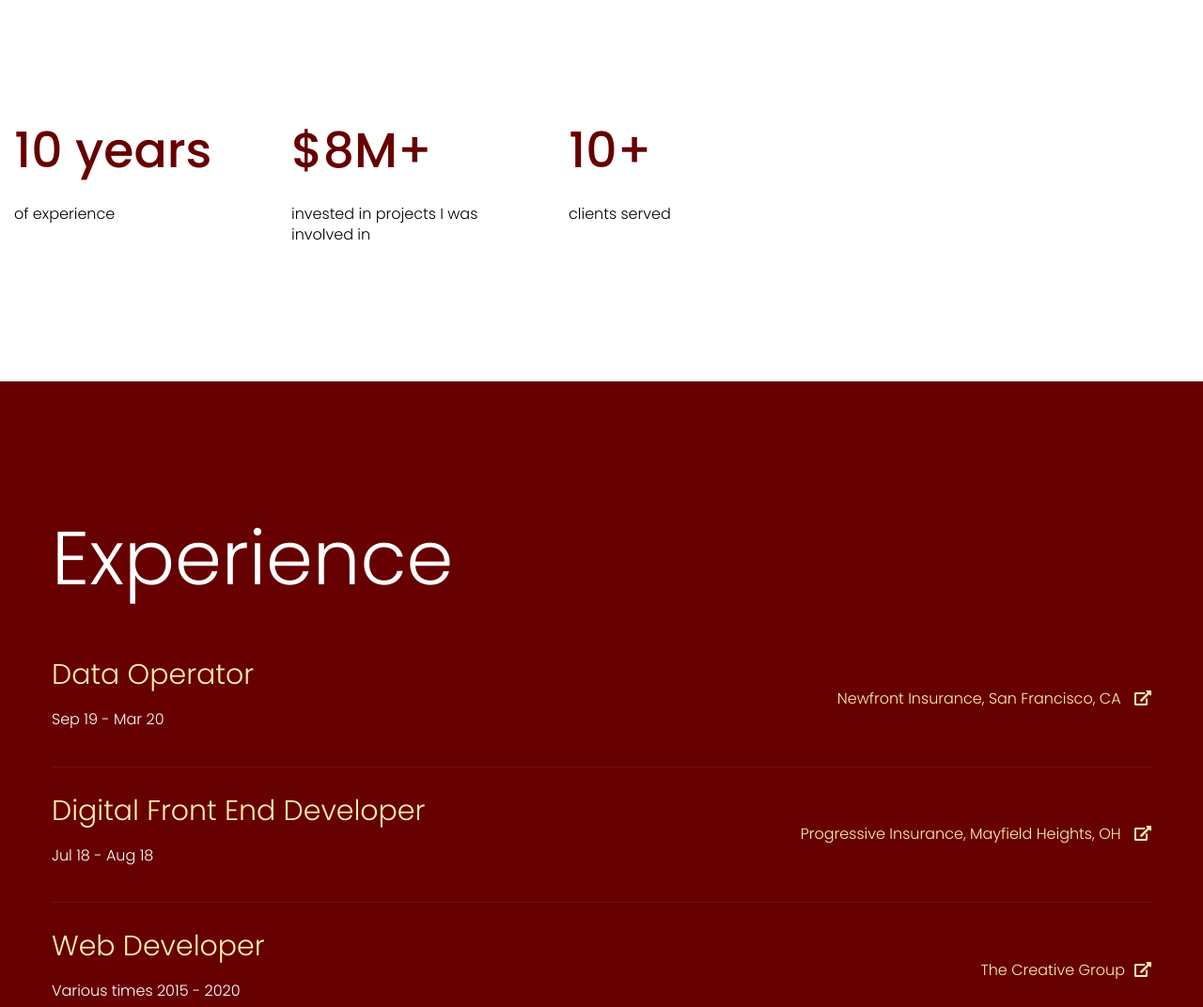
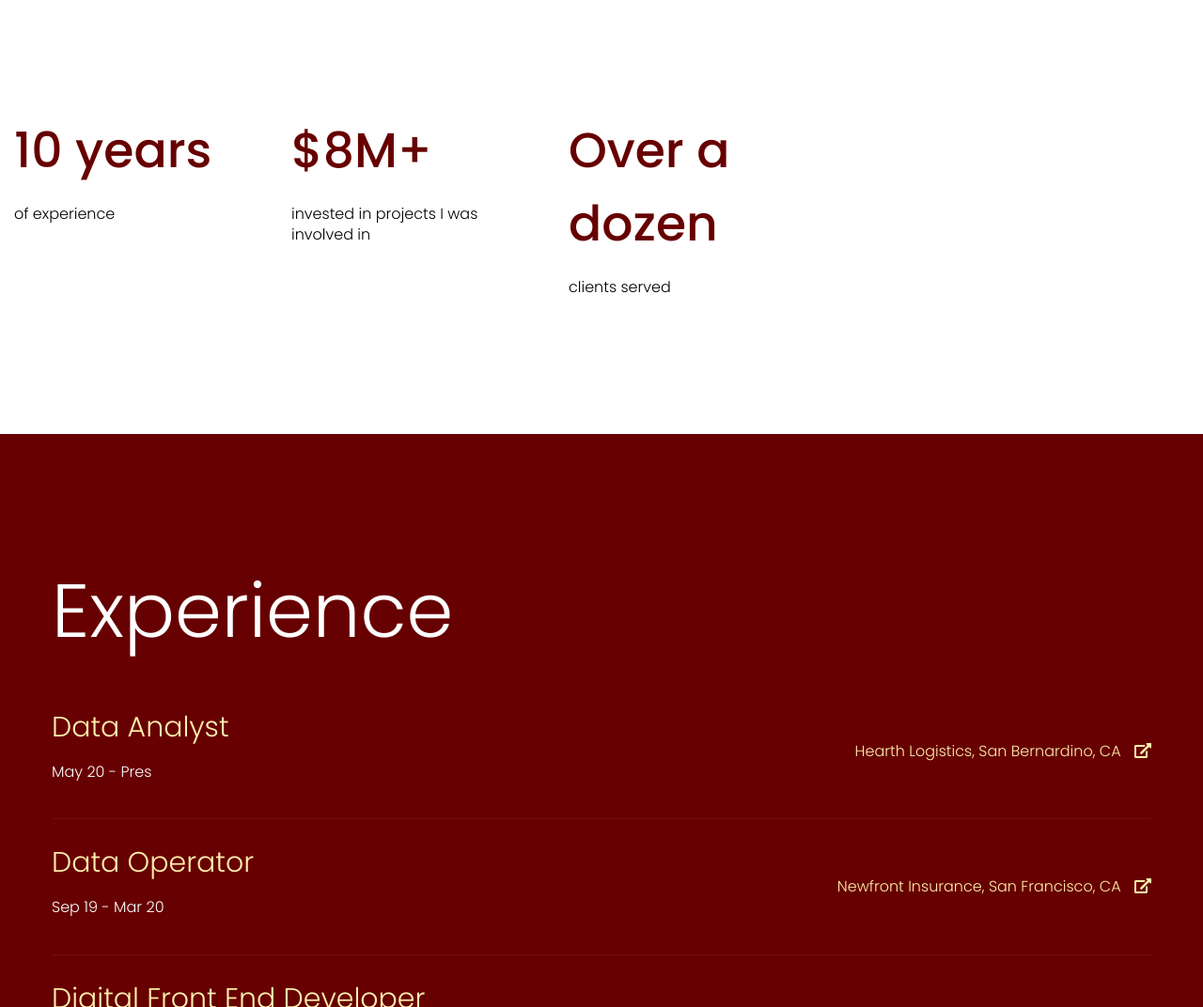
Before and after one commit to aqdev/portfolio, a plain HTML site: page index.html in a window 1280 px wide. Shown: the part 1766-2838 px from the top of the page at 94% size. Drawn offline with Linux system fonts and the light colour scheme.

Commit message:
added current job and updated cv

```diff
--- a/index.html
+++ b/index.html
@@ -84,6 +84,11 @@
                             <div class="hero__caption">
                                 <h1>Andreas<br>Quinones</h1>
                                 <p>Data Science</p>
+                                <p class="cd-headline letters scale invisible">Data Analyst
+                                    <a href="#" class="cd-words-wrapper">
+                                        <b class="is-visible">Hearth Logistics</b>
+                                    </a>
+                                </p>
                                 <p class="cd-headline letters scale invisible">Digital Developer at
                                     <a href="#" class="cd-words-wrapper">
                                         <b class="is-visible">Progressive</b>
@@ -148,7 +153,7 @@
                 </div>
                 <div class="col-lg-3 col-md-4 col-sm-6">
                     <div class="experience">
-                        <span>10+</span>
+                        <span>Over a dozen</span>
                         <p>clients served</p>
                     </div>
                 </div>
@@ -163,6 +168,17 @@
                     <div class="col-lg-12">
                         <div class="section-tittle2 mb-30">
                             <h2>Experience</h2>
+                        </div>
+                    </div>
+                    <div class="col-xl-12">
+                        <div class="single-about">
+                            <div class="tittle-experience">
+                                <h3>Data Analyst</h3>
+                                <p>May 20 - Pres</p>
+                            </div>
+                            <div class="experience-link">
+                                <a href="#">Hearth Logistics, San Bernardino, CA <i class="fas fa-external-link-alt"></i></a>
+                            </div>
                         </div>
                     </div>
                     <div class="col-xl-12">
```
Also changed, not shown: 1 other file.
